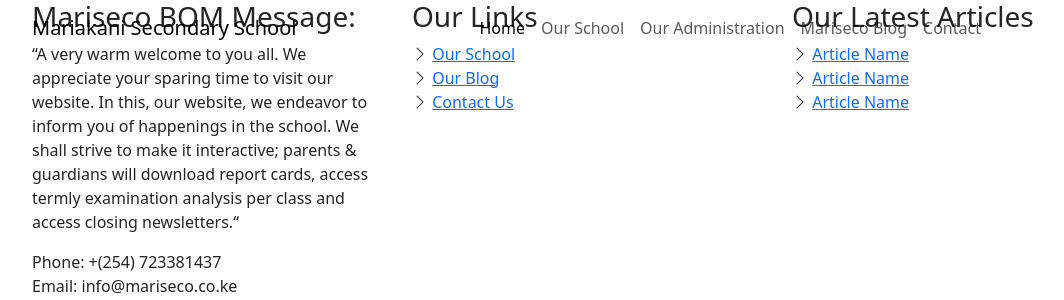
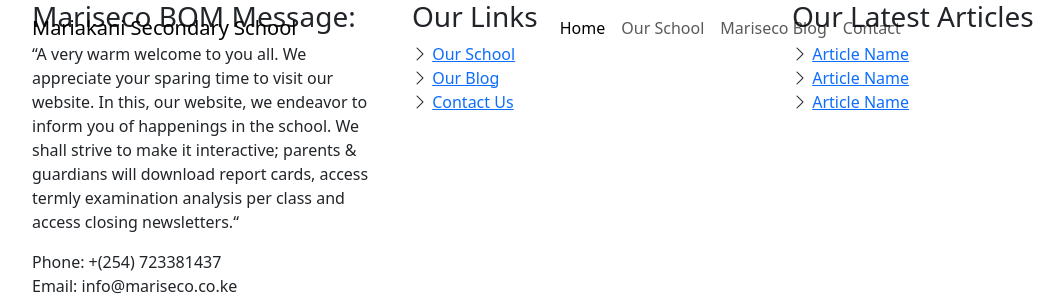
Before and after one commit to mundiakaluson/mariseco, a Django app: template main/templates/base.html in a window 1280 px wide. Shown: the top 300 px of the page, without its empty margins (50-1114 px from the left). Run offline with Django 3.2, Linux system fonts and the light colour scheme; the template is opened without the code that fills it, so the values that code supplies are empty; some libraries are stand-ins or nearby versions.

Commit message:
web page optimization

```diff
--- a/main/templates/base.html
+++ b/main/templates/base.html
@@ -50,10 +50,6 @@
 
           <li class="nav-item">
             <a class="nav-link " href="about.html">Our School</a>
-          </li>
-
-          <li class="nav-item">
-            <a class="nav-link " href="property-grid.html">Our Administration</a>
           </li>
 
           <li class="nav-item">
--- a/mariseco/settings.py
+++ b/mariseco/settings.py
@@ -14,7 +14,7 @@
 # SECURITY WARNING: don't run with debug turned on in production!
 DEBUG = True
 
-ALLOWED_HOSTS = ['*']
+ALLOWED_HOSTS = ['d6befd0cf808.ngrok.io', '127.0.0.1']
 
 
 # Application definition
```
Also changed, not shown: 10 other files.
